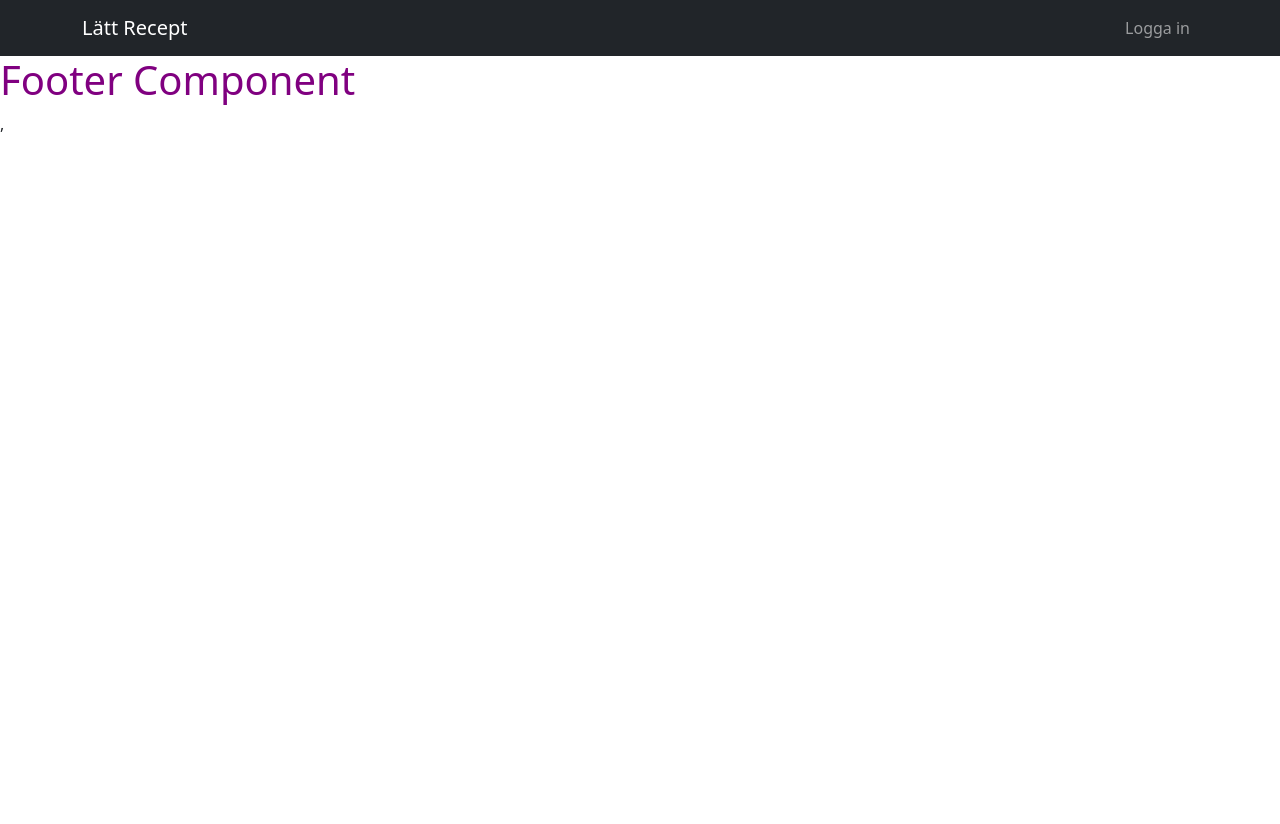
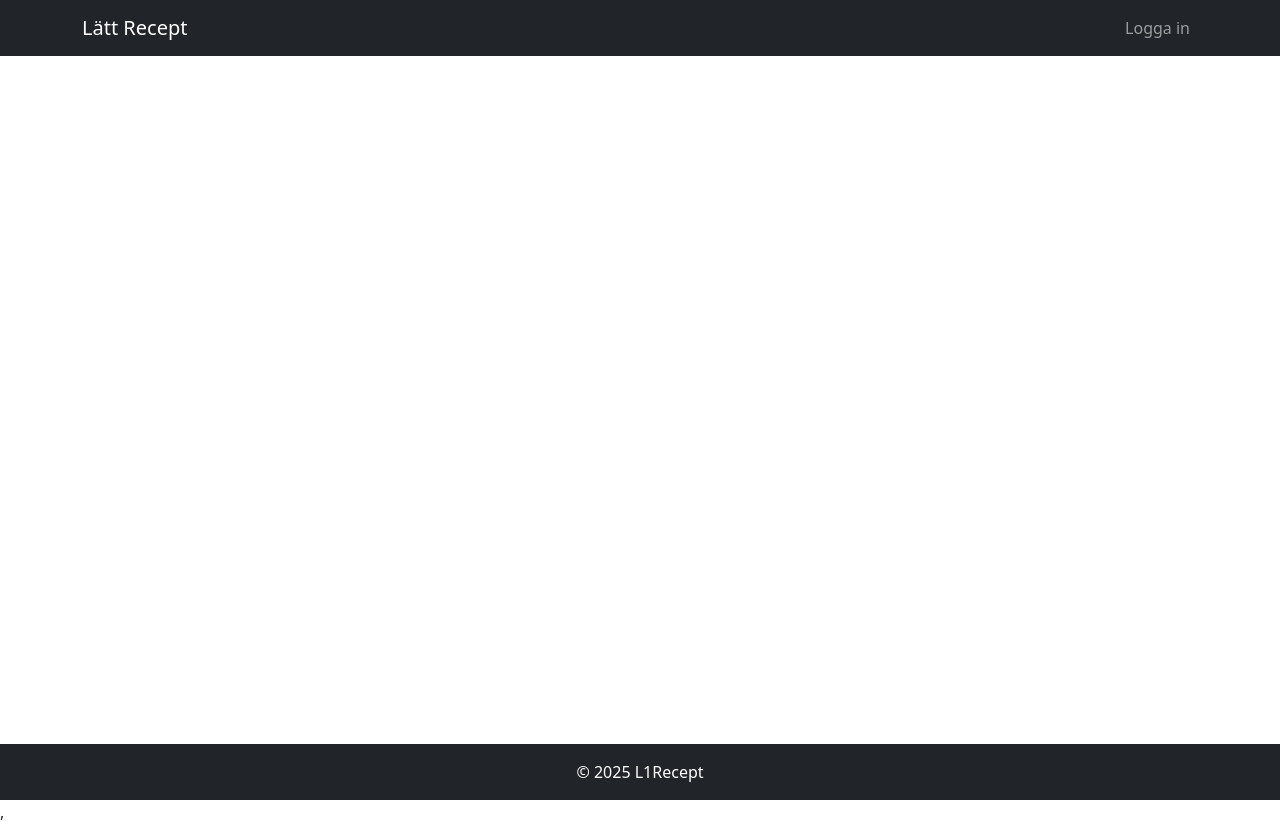
Before and after one commit to kodpelle/l1recept, a React app: page / in a window 1280 px wide. Before the commit the page ends 800 px from the top, so only its background shows below. Built offline with nearby package versions, Linux system fonts and the light colour scheme; no server answers; the HTML template or start-up script is replaced by a standard one.

Commit message:
Footer with bootstrap matching header

```diff
--- a/sass/_sticky-footer.scss
+++ b/sass/_sticky-footer.scss
@@ -7,4 +7,12 @@
   main {
     flex: 1;
   }
+  .app-footer {
+  position: fixed;
+  bottom: 0;
+  left: 0;
+  width: 100%;
+  z-index: 1000;
 }
+
+}
--- a/src/App.tsx
+++ b/src/App.tsx
@@ -1,14 +1,15 @@
-
 import Header from "./partials/Header";
 import Main from "./partials/Content";
 import Footer from "./partials/Footer";
+import "../sass/_sticky-footer.scss";
+
 
 export default function App() {
   return (
-    <>
-    <Header/>
-    <Main/>
-    <Footer/>
-    </>
+    <div id="root">
+      <Header />
+      <Main />
+      <Footer />
+    </div>
   );
 }
--- a/src/partials/Footer.tsx
+++ b/src/partials/Footer.tsx
@@ -1,3 +1,7 @@
 export default function Footer() {
-  return <h1 style={{ color: "purple" }}>Footer Component</h1>;
+  return (
+    <footer className="app-footer bg-dark text-white text-center py-3">
+      © 2025 L1Recept
+    </footer>
+  );
 }
```
